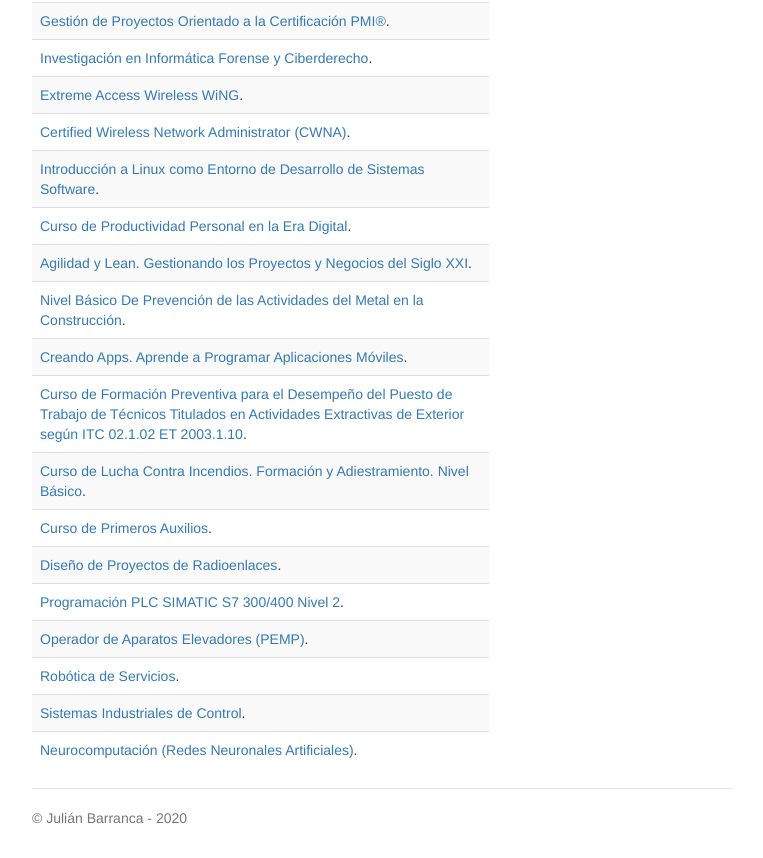
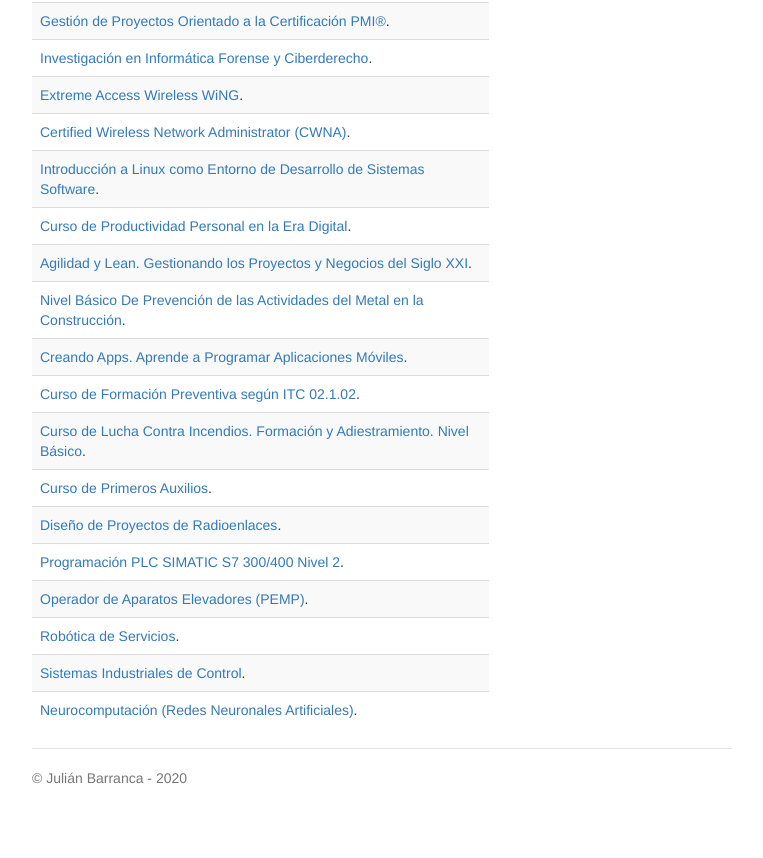
Before and after one commit to julianbarranca/julianbarranca.github.io, a plain HTML site: page index.html in a window 1280 px wide. Shown: the part 919-1777 px from the top of the page, without its empty margins (258-1021 px from the left). After the commit the page ends 1737 px from the top, so only its background shows below. Drawn offline with nearby package versions, Linux system fonts and the light colour scheme.

Commit message:
Update index.html
Corregida cadena de texto demasiado larga.

```diff
--- a/index.html
+++ b/index.html
@@ -63,7 +63,7 @@
             <tr><td><a href="https://drive.google.com/file/d/10TBnwPk6PI2jTjqQVNtFE9PZ8FeVNDTf/view?usp=sharing" target="blank">Agilidad y Lean. Gestionando los Proyectos y Negocios del Siglo XXI</a>.</td></tr>
             <tr><td><a href="https://drive.google.com/file/d/1KKsuIhba4Yu5LlcnZmaNKh24XNGUppTk/view?usp=sharing" target="blank">Nivel Básico De Prevención de las Actividades del Metal en la Construcción</a>.</td></tr>
             <tr><td><a href="https://drive.google.com/file/d/1XfaihYK0ycDAD5IipTkIGBX5MXO6B9Ro/view?usp=sharing" target="blank">Creando Apps. Aprende a Programar Aplicaciones Móviles</a>.</td></tr>
-            <tr><td><a href="https://drive.google.com/file/d/1CnkyMElUh0F2k0v8Nrqc4kJ2vj0SLNnf/view?usp=sharing" target="blank">Curso de Formación Preventiva para el Desempeño del Puesto de Trabajo de Técnicos Titulados en Actividades Extractivas de Exterior según ITC 02.1.02 ET 2003.1.10</a>.</td></tr>
+            <tr><td><a href="https://drive.google.com/file/d/1CnkyMElUh0F2k0v8Nrqc4kJ2vj0SLNnf/view?usp=sharing" target="blank">Curso de Formación Preventiva según ITC 02.1.02</a>.</td></tr>
             <tr><td><a href="https://drive.google.com/file/d/1GPk_gmcUokwmT27333KLR5DglzlVHTe4/view?usp=sharing" target="blank">Curso de Lucha Contra Incendios. Formación y Adiestramiento. Nivel Básico</a>.</td></tr>
             <tr><td><a href="https://drive.google.com/file/d/1SX_0ZcCXSFUnFpVHmhTb4c3-73Sl8_eV/view?usp=sharing" target="blank">Curso de Primeros Auxilios</a>.</td></tr>
             <tr><td><a href="https://drive.google.com/file/d/1V9mCAm8KX_9Ho8xPGqD4wXPROTcffZPf/view?usp=sharing" target="blank">Diseño de Proyectos de Radioenlaces</a>.</td></tr>
```
